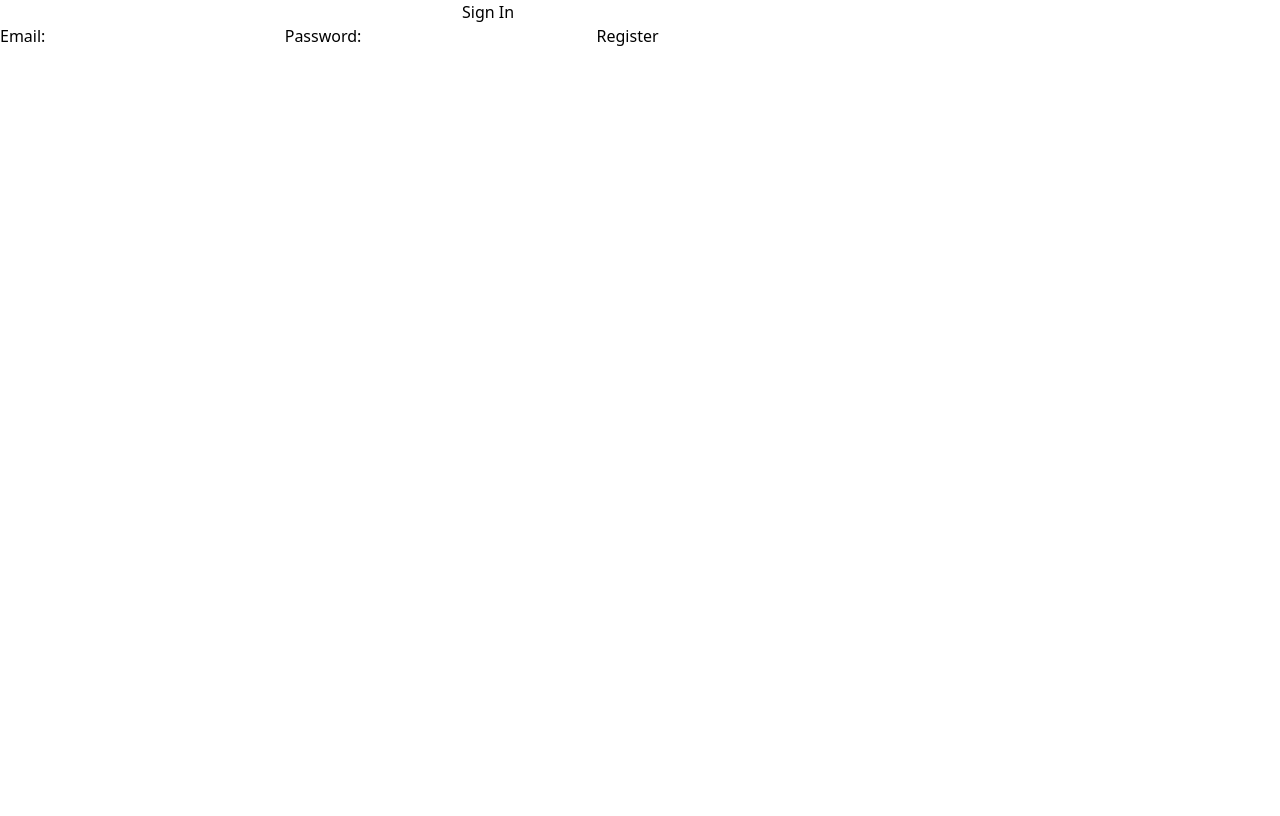
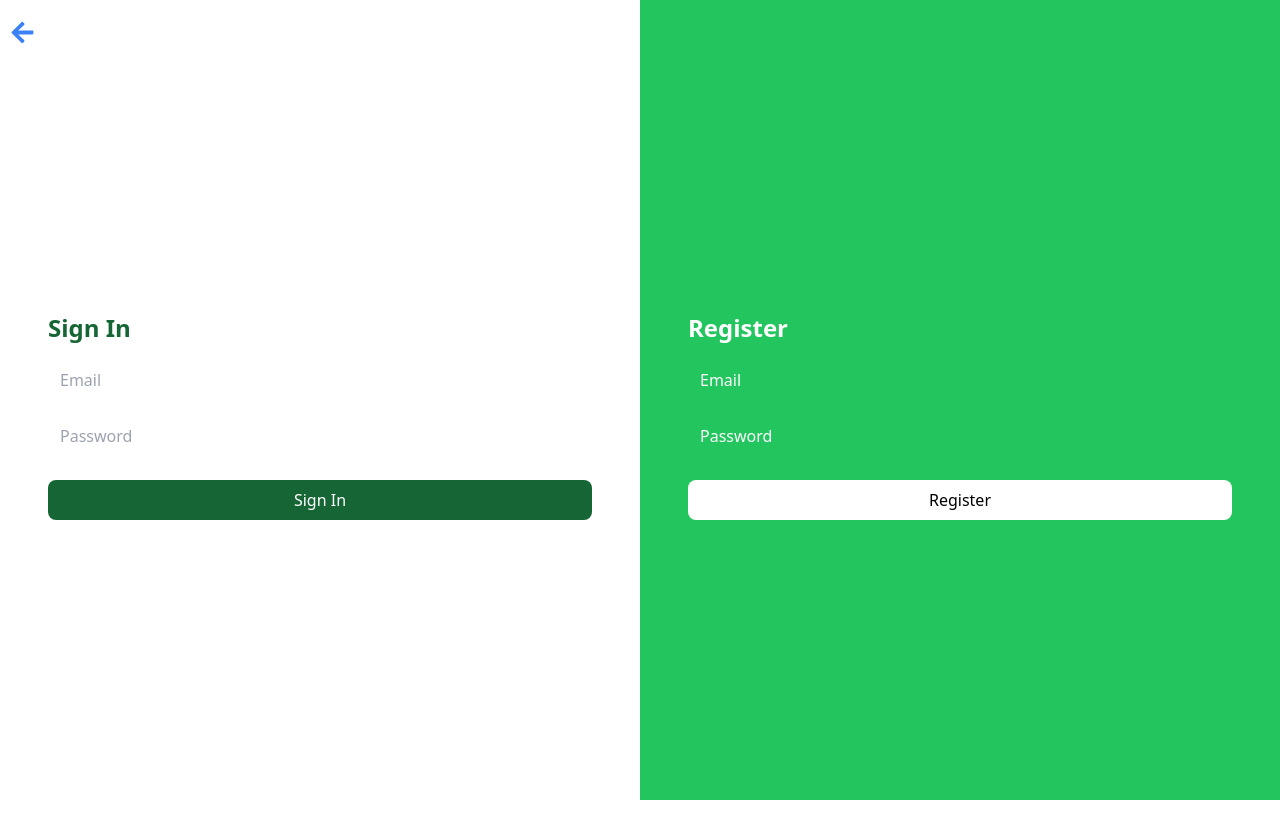
Before and after one commit to aarjun2/hackathon_2023, a Next.js app: page /authentication in a window 1280 px wide. Built offline with nearby package versions, Linux system fonts and the light colour scheme; no server answers.

Commit message:
added styling

```diff
--- a/src/app/authentication/page.jsx
+++ b/src/app/authentication/page.jsx
@@ -1,5 +1,7 @@
 "use client"
 
+import { FaArrowLeft} from 'react-icons/fa';
+import { FaCheckCircle } from 'react-icons/fa';
 import Login from "../components/Login";
 import SignUp from "../components/SignUp"
 import SignOut from "../components/SignOut"
@@ -27,16 +29,31 @@ export default function Authentication() {
   if (user) {
     return (
       <>
-        <p> {user.email}</p>
-        <Link href={`/user/${user.uid}`}> go to details </Link>
-        <SignOut />
+        <div className="flex flex-col items-center justify-center h-screen">
+          <FaCheckCircle className="text-green-500 text-6xl mb-4" />
+          <p className="text-lg font-bold text-gray-800 mb-2">Login successful!</p>
+          <p className="text-blue-500 mb-8">Welcome, {user.email}</p>
+          <Link href={`/user/${user.uid}`} className="bg-blue-500
+          text-white py-2 px-4 rounded hover:bg-blue-600
+          transition duration-300 mb-4">Go to details</Link>
+          <SignOut />
+        </div>
       </>
     );
   }
   return (
-    <>
-      <Login />
-      <SignUp />
-    </>
+    <div className="flex h-screen">
+      <div className="flex-1 bg-white p-4" style={{ position: 'relative' }}>
+        <Link href="/">
+          <button className="text-blue-500" style={{ position: 'absolute', top: 20, left: 10 }}>
+            <FaArrowLeft size={25}/>
+          </button>
+        </Link>
+        <Login />
+      </div>
+      <div className="flex-1 bg-green-500 p-4">
+        <SignUp />
+      </div>
+    </div>
   );
 };
--- a/src/app/components/HomeNavBar.jsx
+++ b/src/app/components/HomeNavBar.jsx
@@ -17,7 +17,7 @@ const Navbar = () => {
         />
       </div>
       <div className="flex items-center space-x-4">
-        <Link href="/" className="text-black">
+        <Link href="/authentication" className="text-black">
           <FiUser size={24} />
         </Link>
       </div>
--- a/src/app/components/Login.jsx
+++ b/src/app/components/Login.jsx
@@ -31,22 +31,43 @@ function Login() {
         );
     }
     return (
+      <div className="flex flex-col items-center justify-center h-screen">
+        <div className="bg-white rounded-lg p-8">
+          <h2 className="text-2xl font-bold text-green-800 mb-4">Sign In</h2>
+          {error && (
+            <div className="text-red-500 mb-4">
+              <p>Error: {error.message}</p>
+            </div>
+          )}
+          {loading && <p>Loading...</p>}
+          {user && (
             <div>
+              <p>Signed In User: {user.user.email}</p>
+            </div>
+          )}
           <input
             type="email"
+            className="rounded-lg mb-4 px-3 py-2 w-full"
+            placeholder="Email"
             value={email}
             onChange={(e) => setEmail(e.target.value)}
           />
           <input
             type="password"
+            className="rounded-lg mb-6 px-3 py-2 w-full"
+            placeholder="Password"
             value={password}
             onChange={(e) => setPassword(e.target.value)}
           />
-      <button onClick={() => signInWithEmailAndPassword(email, password)}>
+          <button
+            onClick={() => signInWithEmailAndPassword(email, password)}
+            className="bg-green-800 text-white rounded-lg px-4 py-2 w-full hover:bg-green-600"
+          >
             Sign In
           </button>
         </div>
-  )
+      </div>
+    );
 }
 
 export default Login
--- a/src/app/components/SignOut.jsx
+++ b/src/app/components/SignOut.jsx
@@ -16,7 +16,12 @@ const SignOut = () => {
   }
   return (
     <div>
-      <button
+      <button className="text-white bg-gray-800
+      hover:bg-gray-900 focus:outline-none focus:ring-4
+      focus:ring-gray-300 font-medium rounded-full
+      text-sm px-5 py-2.5 mr-2 mb-2 dark:bg-gray-800
+      dark:hover:bg-gray-700 dark:focus:ring-gray-700
+      dark:border-gray-700"
         onClick={async () => {
           const success = await signOut();
           if (success) {
--- a/src/app/components/SignUp.jsx
+++ b/src/app/components/SignUp.jsx
@@ -44,24 +44,45 @@ function SignUp() {
         );
     }
     return (
+        <div className="flex flex-col items-center justify-center h-screen">
+          <div className="rounded-lg p-8 bg-green-500">
+            <h2 className="text-2xl font-bold text-white mb-4">Register</h2>
+            {error && (
+              <div className="text-red-500 mb-4">
+                <p>Error: {error.message}</p>
+              </div>
+            )}
+            {loading && <p>Loading...</p>}
+            {user && (
               <div>
-        <label> Email: </label>
+                <p>Registered User: {user.user.email}</p>
+              </div>
+            )}
             <input
               type="email"
+              className="rounded-lg mb-4 px-3 py-2 w-full bg-green-500
+              placeholder-white"
+              placeholder="Email"
               value={email}
               onChange={(e) => setEmail(e.target.value)}
             />
-        <label> Password: </label>
             <input
               type="password"
+              className="rounded-lg mb-6 px-3 py-2 w-full bg-green-500
+              placeholder-white"
+              placeholder="Password"
               value={password}
               onChange={(e) => setPassword(e.target.value)}
             />
-        <button onClick={handleRegister}>
+            <button
+              onClick={handleRegister}
+              className="bg-white text-black rounded-lg px-4 py-2 w-full hover:bg-gray-700"
+            >
               Register
             </button>
           </div>
-  )
+        </div>
+      );
 }
 
 export default SignUp;
--- a/src/app/post/[posts]/page.jsx
+++ b/src/app/post/[posts]/page.jsx
@@ -104,6 +104,26 @@ export default function Home() {
         return;
       }
 
+    const postDocRef = doc(db, 'posts', params.posts);
+    const postDocSnapshot = await getDoc(postDocRef);
+
+    if (postDocSnapshot.exists()) {
+      const postData = postDocSnapshot.data();
+      const updatedCommentCount = (postData.commentCount || 0) + 1;
+
+      if (updatedCommentCount === 10) {
+        const changeCount = (postData.change_count || 0) + 1;
+        console.log('Change count:', changeCount);
+      }
+
+      const updatedPostData = {
+        ...postData,
+        commentCount: updatedCommentCount,
+      };
+
+      await updateDoc(postDocRef, updatedPostData);
+    }
+
       const commentData = {
         text: commentText,
         parentId: commentId,
@@ -169,6 +189,11 @@ export default function Home() {
 
       if (postDocSnapshot.exists()) {
         const postData = postDocSnapshot.data();
+        const updatedPostData = {
+          ...postData,
+          change_count: (postData.change_count || 0) + 1,
+        };
+        await updateDoc(postDocRef, updatedPostData);
         if (chosenColor !== color) {
           if (chosenColor) {
             console.log('Changing vote from', chosenColor, 'to', color);
@@ -205,6 +230,7 @@ export default function Home() {
   };
 
   const renderColorButtons = (postId) => {
+    const post = posts.find(post => post.id === postId);
     return (
       <div>
         <button onClick={() => handleColorButtonClick(postId, 'blue')}>
@@ -214,6 +240,10 @@ export default function Home() {
           Red
         </button>
         {colorChangeMade && <p>Color chosen successfully!</p>}
+        {post && post.commentCount >= 10 && <p>Discussion Ended</p>}
+        {post && post.commentCount >= 10 && <p>{post.change_count}</p>}
+        {post && post.commentCount >= 10 && <p>{post.blueSide}</p>}
+        {post && post.commentCount >= 10 && <p>{post.redSide}</p>}
       </div>
     );
   };
```
Lines whose indentation alone changed are shown as unchanged.
